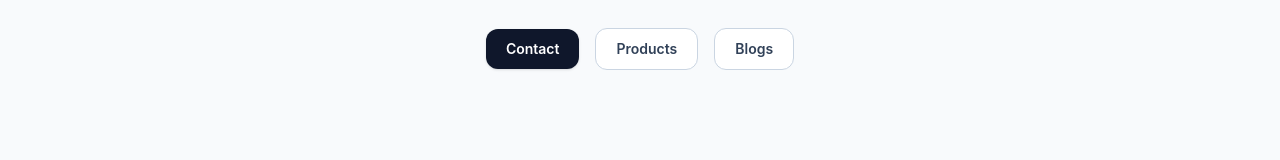
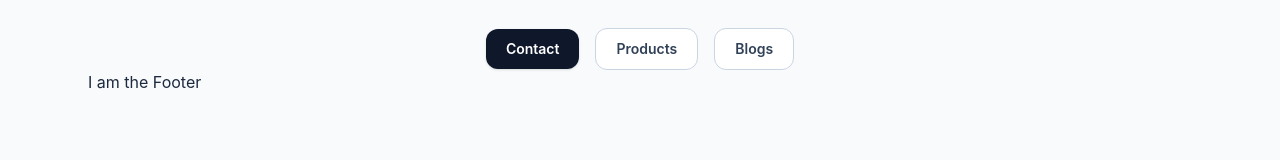
Before and after one commit to kouser-ahamed/Nuxt.js-Full-Stack-Course-2026, a Nuxt app: page / in a window 1280 px wide. Shown: the part 161-321 px from the top of the page. Built offline with nearby package versions, Linux system fonts and the light colour scheme.

Commit message:
Add Footer component and integrate it into the Home Page

```diff
--- /dev/null
+++ b/app/components/Footer.vue
@@ -0,0 +1,5 @@
+<template>
+    <div>
+        <h2> I am the Footer</h2>
+    </div>
+</template>
--- a/app/pages/index.vue
+++ b/app/pages/index.vue
@@ -1,3 +1,9 @@
+<script setup lang="ts">
+import Footer from '~/components/Footer.vue';
+
+
+</script>
+
 <template>
   <div class="text-center">
     <h2 class="text-4xl font-bold tracking-tight text-blue-800 underline decoration-blue-300 decoration-2 underline-offset-8 sm:text-5xl">Home Page</h2>
@@ -8,4 +14,6 @@
       <NuxtLink to = "/blogs" class="btn btn-ghost">Blogs</NuxtLink>
     </div>
   </div>
+  <Footer />
+
 </template>
```
